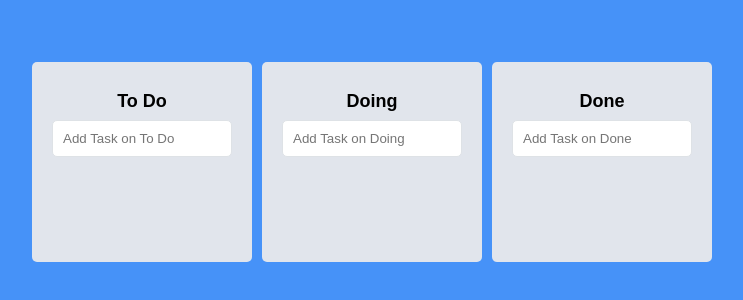
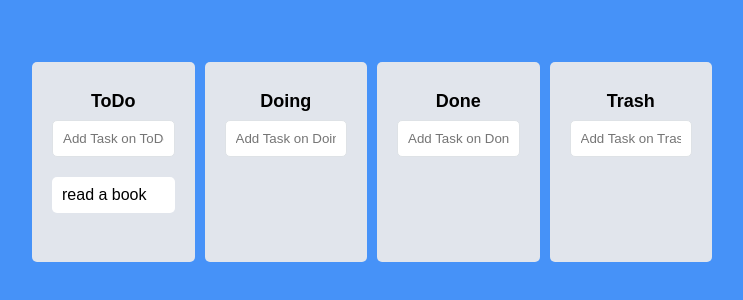
Before and after one commit to jiwonmik/Drag-and-Drop-Boards, a React (Create React App) app: page / in a window 1280 px wide. Shown: the part 238-538 px from the top of the page, without its empty margins (268-1011 px from the left). Built offline with nearby package versions, Linux system fonts and the light colour scheme.

Commit message:
add values to localstorage

```diff
--- a/src/App.tsx
+++ b/src/App.tsx
@@ -1,5 +1,6 @@
 import { DragDropContext, DropResult } from "react-beautiful-dnd";
 import { useRecoilState } from "recoil";
+import { useEffect } from "react";
 import styled from "styled-components";
 import { toDoState } from "./atom";
 import Board from "./components/Board";
@@ -18,17 +19,25 @@ const Boards = styled.div`
   display: grid;
   width: 100%;
   gap: 10px;
-  grid-template-columns: repeat(3, 1fr);
+  grid-template-columns: repeat(4, 1fr);
 `
 
 function App() {
   const [toDos,setToDos] = useRecoilState(toDoState);
+  console.log(toDos);
+  useEffect(()=>{
+    // get or set localStorage values
+    const curStorage = JSON.parse(localStorage.getItem("toDos")!);
+    if (!curStorage){
+      localStorage.setItem("toDos", JSON.stringify(toDos));
+    }
+  })
   const onDragEnd = (info:DropResult) => {
     console.log(info);
     const {source, destination} = info;
     if (!destination) return;
 
-    if (destination?.droppableId == source.droppableId){
+    if (destination?.droppableId === source.droppableId){
       // same board movement.
       setToDos((allBoards) => {
         const boardCopy = [...allBoards[source.droppableId]];
--- a/src/atom.tsx
+++ b/src/atom.tsx
@@ -12,8 +12,9 @@ interface IToDoState {
 export const toDoState = atom<IToDoState>({
     key: "toDo",
     default: {
-        "To Do": [],
+        ToDo: [{id:1,text:"read a book"}],
         Doing: [],
         Done:[],
+        Trash:[],
     }
 });
--- a/src/components/Board.tsx
+++ b/src/components/Board.tsx
@@ -1,4 +1,3 @@
-import { useRef } from "react";
 import { useSetRecoilState } from "recoil";
 import { toDoState,ITodo } from "../atom";
 import { useForm } from "react-hook-form";
@@ -68,15 +67,17 @@ function Board({toDos, boardId}: IBoardProps){
     };
 
     setToDos((allBoards) => {
-      return {
+      const newBoards = {
         ...allBoards,
         [boardId]: [newToDo, ...allBoards[boardId]]
-      };
+      }
+      // add new item to localStorage
+      localStorage.setItem("toDos", JSON.stringify(newBoards));
+      return newBoards;
     });
     setValue("toDo", "");
   }
-  // save to localStorage
-  localStorage.setItem(boardId, JSON.stringify(toDos));
+
   return (
     <Wrapper>
       <Title>{boardId}</Title>
```
